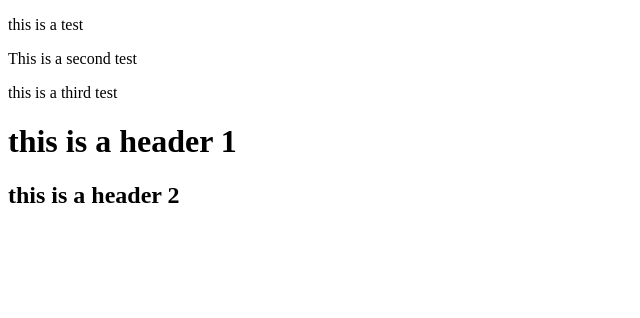
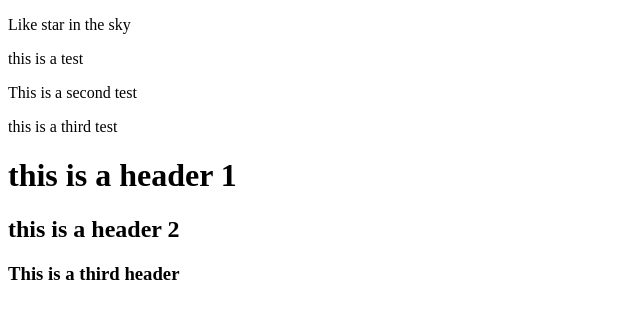
Before and after one commit to babel210/Premest1, a plain HTML site: page html-session/index.html in a window 1280 px wide. Shown: the whole page, without its empty margins (0-640 px from the left). Drawn offline with Linux system fonts and the light colour scheme.

Commit message:
New comment

```diff
--- a/html-session/index.html
+++ b/html-session/index.html
@@ -9,6 +9,7 @@
 </head>
 
 </body>
+<p>Like star in the sky</p>
 
 <p> this is a test
 </p>
@@ -18,4 +19,5 @@
 
 <h1>this is a header 1</h1>
 <h2>this is a header 2</h2>
+<h3>This is a third header</h3>
 </html>
```
